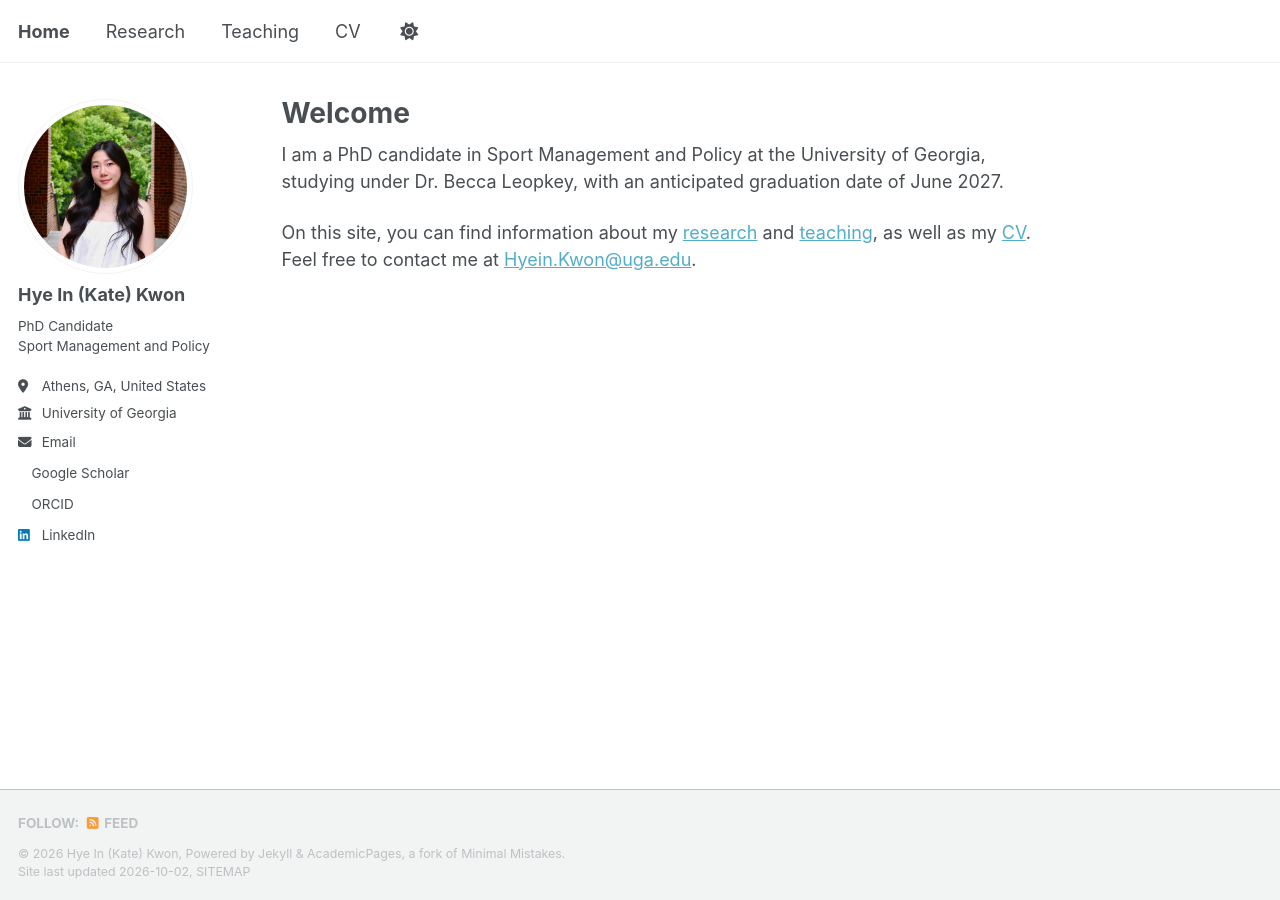
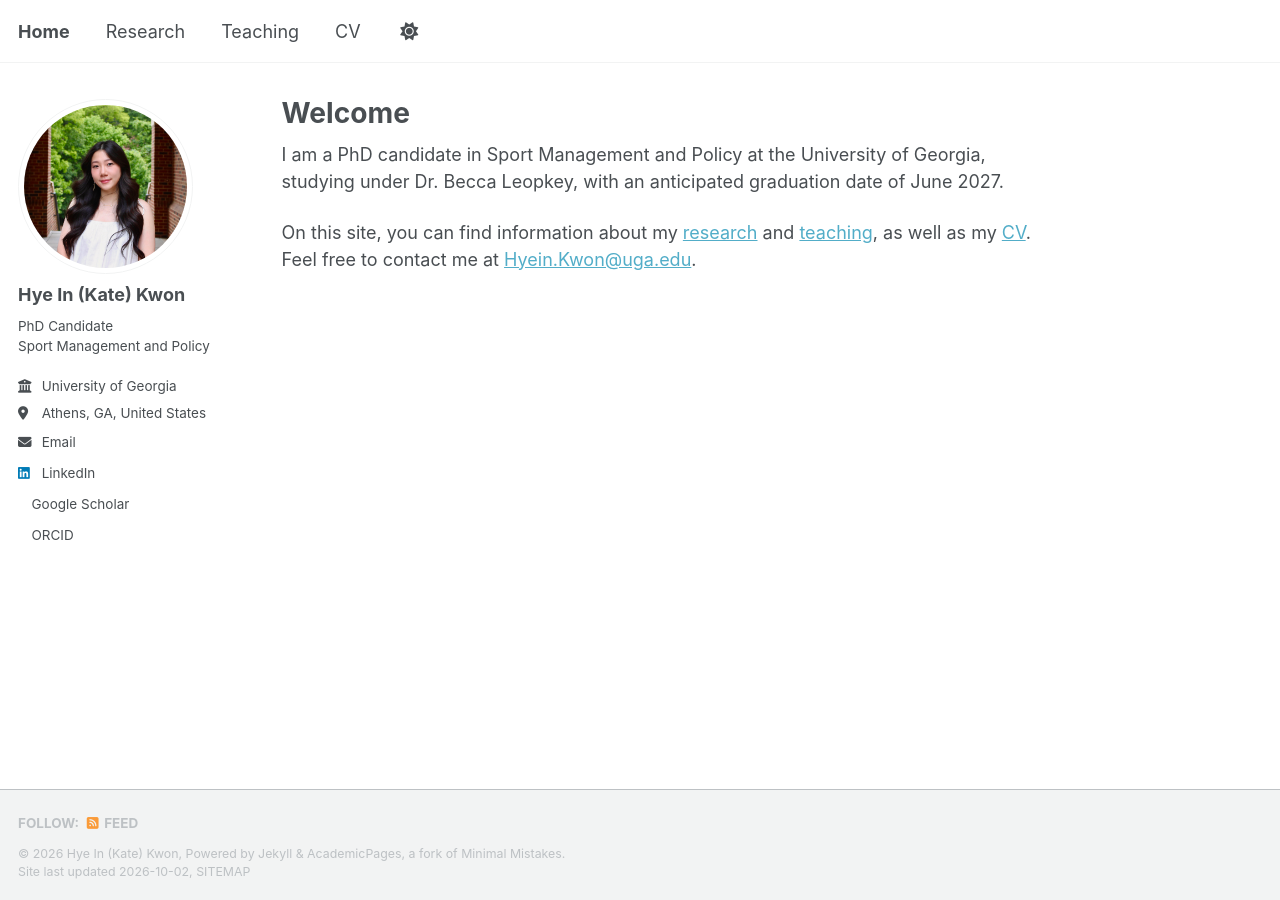
Before and after one commit to katehyeinkwon/katehyeinkwon.github.io, a Jekyll site: the page built from _pages/about.md, in a window 1280 px wide. Built offline with Jekyll 4.4.1, drawn with Linux system fonts in a browser that asks for light colours; a style sheet for code colours, icons or effects is not loaded.

Commit message:
Update author-profile.html

```diff
--- a/_includes/author-profile.html
+++ b/_includes/author-profile.html
@@ -24,17 +24,20 @@
     <button class="btn btn--inverse">Follow</button>
     <ul class="author__urls social-icons">
       <!-- Font Awesome icons / Biographic information  -->
+      {% if author.employer %}
+        <li class="author__desktop"><i class="fas fa-fw fa-building-columns icon-pad-right" aria-hidden="true"></i>{{ author.employer }}</li>
+      {% endif %}
       {% if author.location %}
         <li class="author__desktop"><i class="fas fa-fw fa-location-dot icon-pad-right" aria-hidden="true"></i>{{ author.location }}</li>
-      {% endif %}
-      {% if author.employer %}
-        <li class="author__desktop"><i class="fas fa-fw fa-building-columns icon-pad-right" aria-hidden="true"></i>{{ author.employer }}</li>
       {% endif %}
       {% if author.uri %}
         <li><a href="{{ author.uri }}"><i class="fas fa-fw fa-link icon-pad-right" aria-hidden="true"></i>{{ site.data.ui-text[site.locale].website_label | default: "Website" }}</a></li>
       {% endif %}
       {% if author.email %}
         <li><a href="mailto:{{ author.email }}"><i class="fas fa-fw fa-envelope icon-pad-right" aria-hidden="true"></i>{{ site.data.ui-text[site.locale].email_label | default: "Email" }}</a></li>
+      {% endif %}
+      {% if author.linkedin %}
+        <li><a href="https://www.linkedin.com/in/{{ author.linkedin }}"><i class="fab fa-fw fa-linkedin icon-pad-right" aria-hidden="true"></i>LinkedIn</a></li>
       {% endif %}
 
       <!-- Font Awesome and Academicons icons / Academic websites -->
@@ -75,60 +78,8 @@
         <li><a href="{{ author.zotero }}"><i class="ai ai-zotero ai-fw icon-pad-right"></i>Zotero</a></li>
       {% endif %}
 
-      <!-- Font Awesome icons / Repositories and software development -->
-      {% if author.bitbucket %}
-        <li><a href="https://bitbucket.org/{{ author.bitbucket }}"><i class="fab fa-fw fa-bitbucket icon-pad-right" aria-hidden="true"></i>Bitbucket</a></li>
-      {% endif %}
-      {% if author.codepen %}
-        <li><a href="https://codepen.io/{{ author.codepen }}"><i class="fab fa-fw fa-codepen icon-pad-right" aria-hidden="true"></i>CodePen</a></li>
-      {% endif %}
-      {% if author.dribbble %}
-        <li><a href="https://dribbble.com/{{ author.dribbble }}"><i class="fab fa-fw fa-dribbble icon-pad-right" aria-hidden="true"></i>Dribbble</a></li>
-      {% endif %}
-      {% if author.github %}
-        <li><a href="https://github.com/{{ author.github }}"><i class="fab fa-fw fa-github icon-pad-right" aria-hidden="true"></i>GitHub</a></li>
-      {% endif %}
-      {% if author.kaggle %}
-        <li><a href="https://kaggle.com/{{ author.kaggle }}"><i class="fab fa-fw fa-kaggle icon-pad-right" aria-hidden="true"></i>Kaggle</a></li>
-      {% endif %}
-      {% if author.stackoverflow %}
-        <li><a href="https://www.stackoverflow.com/users/{{ author.stackoverflow }}"><i class="fab fa-fw fa-stack-overflow icon-pad-right" aria-hidden="true"></i>Stackoverflow</a></li>
-      {% endif %}
 
       <!-- Font Awesome icons / Social media -->
-      {% if author.artstation %}
-        <li><a href="https://www.artstation.com/{{ author.artstation }}"><i class="fab fa-fw fa-artstation icon-pad-right" aria-hidden="true"></i>Artstation</a></li>
-      {% endif %}
-      {% if author.bluesky %}
-        <li><a href="https://bsky.app/profile/{{ author.bluesky }}"><i class="fab fa-fw fa-bluesky icon-pad-right" aria-hidden="true"></i>Bluesky</a></li>
-      {% endif %}
-      {% if author.facebook %}
-        <li><a href="https://www.facebook.com/{{ author.facebook }}"><i class="fab fa-fw fa-facebook-f icon-pad-right" aria-hidden="true"></i>Facebook</a></li>
-      {% endif %}
-      {% if author.flickr %}
-        <li><a href="https://www.flickr.com/{{ author.flickr }}"><i class="fab fa-fw fa-flickr icon-pad-right" aria-hidden="true"></i>Flickr</a></li>
-      {% endif %}
-      {% if author.foursquare %}
-        <li><a href="https://foursquare.com/{{ author.foursquare }}"><i class="fab fa-fw fa-foursquare icon-pad-right" aria-hidden="true"></i>Foursquare</a></li>
-      {% endif %}
-      {% if author.goodreads %}
-        <li><a href="https://www.goodreads.com/{{ author.goodreads }}"><i class="fab fa-fw fa-goodreads icon-pad-right" aria-hidden="true"></i>Goodreads</a></li>
-      {% endif %}
-      {% if author.google_plus %}
-        <li><a href="https://plus.google.com/+{{ author.google_plus }}"><i class="fab fa-fw fa-google-plus-g icon-pad-right" aria-hidden="true"></i>Google+</a></li>
-      {% endif %}
-      {% if author.keybase %}
-        <li><a href="https://keybase.io/{{ author.keybase }}"><i class="fas fa-fw fa-key icon-pad-right" aria-hidden="true"></i>Keybase</a></li>
-      {% endif %}
-      {% if author.instagram %}
-        <li><a href="https://instagram.com/{{ author.instagram }}"><i class="fab fa-fw fa-instagram icon-pad-right" aria-hidden="true"></i>Instagram</a></li>
-      {% endif %}
-      {% if author.lastfm %}
-        <li><a href="https://last.fm/user/{{ author.lastfm }}"><i class="fab fa-fw fa-lastfm icon-pad-right" aria-hidden="true"></i>Last.fm</a></li>
-      {% endif %}
-      {% if author.linkedin %}
-        <li><a href="https://www.linkedin.com/in/{{ author.linkedin }}"><i class="fab fa-fw fa-linkedin icon-pad-right" aria-hidden="true"></i>LinkedIn</a></li>
-      {% endif %}
       {% if author.mastodon %}
         <li><a href="{{ author.mastodon }}"><i class="fab fa-fw fa-mastodon icon-pad-right" aria-hidden="true"></i>Mastodon</a></li>
       {% endif %}
```
